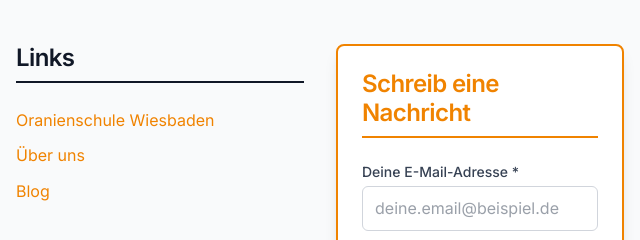
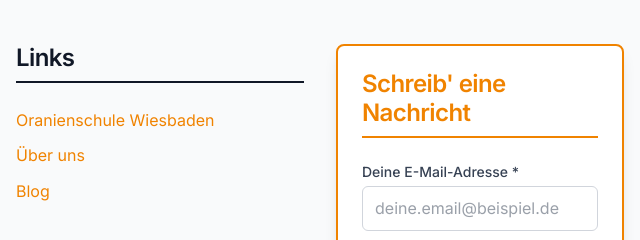
Before and after one commit to mseibert/orangesigners, an Astro site: page /kalender in a window 1280 px wide. Shown: the part 1420-1660 px from the top of the page, 640-1280 px from the left. Built offline with nearby package versions, Linux system fonts and the light colour scheme; Astro itself is replaced by a stand-in of ours.

Commit message:
Apostroph einfügen
ContactForm.astro aktualisieren

```diff
--- a/src/components/ContactForm.astro
+++ b/src/components/ContactForm.astro
@@ -19,7 +19,7 @@ const {
 
 <div class="bg-white rounded-lg shadow-lg p-6 border-2" style="border-color: #f08300;">
   <h3 class="font-bold text-xl mb-4 border-b-2 pb-2" style="color: #f08300; border-color: #f08300;">
-    Schreib eine Nachricht
+    Schreib' eine Nachricht
   </h3>
 
   <form id="contactForm" class="space-y-4" enctype="multipart/form-data">
```
